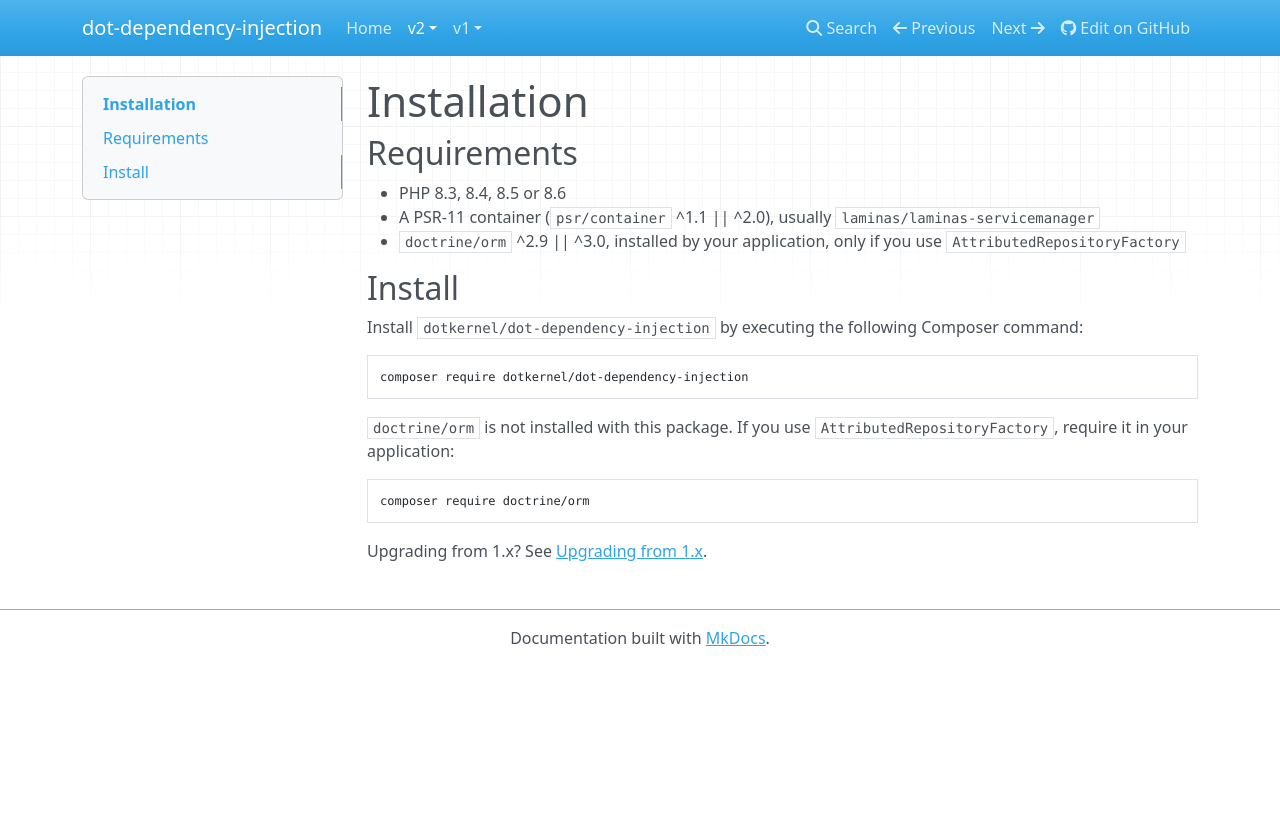
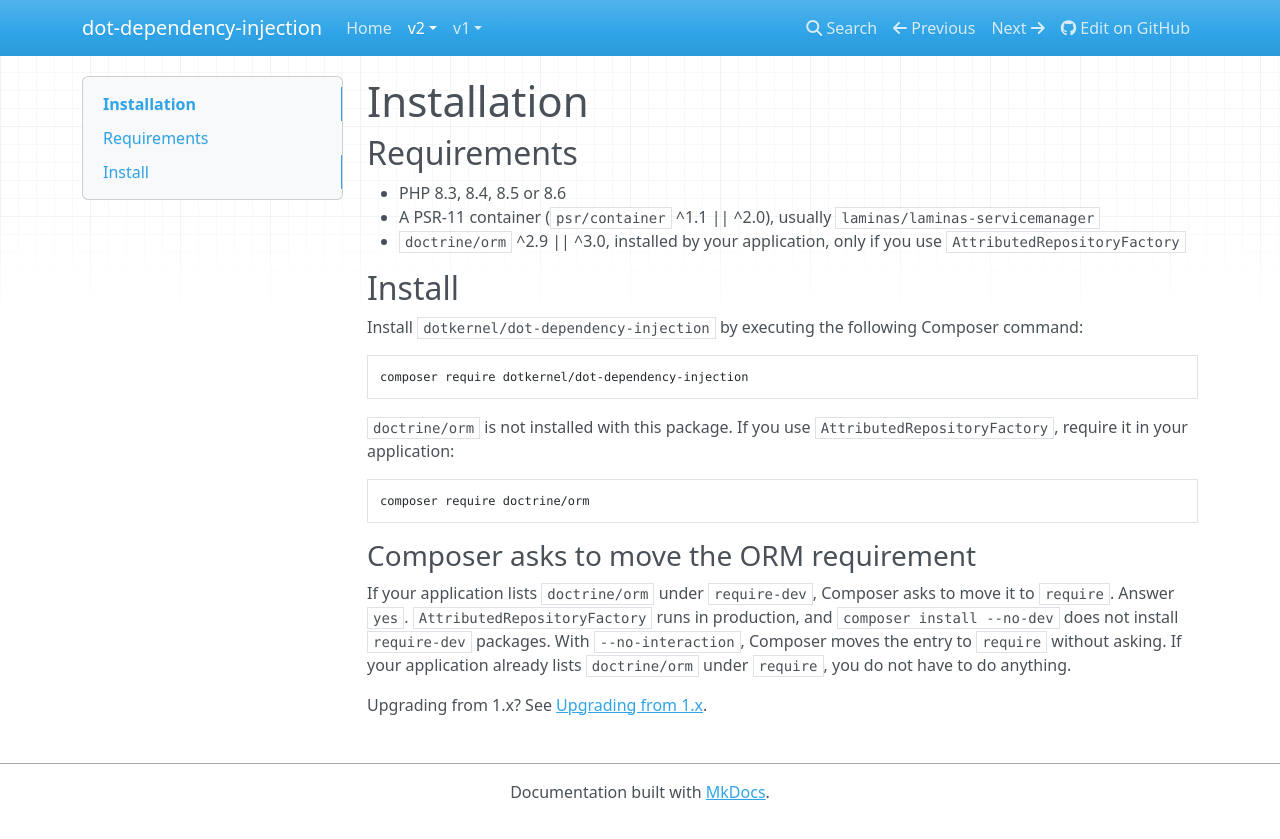
Before and after one commit to dotkernel/dot-dependency-injection, an MkDocs documentation site: the page built from docs/book/v2/installation.md, in a window 1280 px wide. Shown: the top 839 px of the page. Built offline with MkDocs 1.6.1, drawn with Linux system fonts in a browser that asks for light colours; nearby versions of some CDN libraries.

Commit message:
update composer regarding doctrine orm - based on review
Signed-off-by: bidi <bidi@apidemia.com>

````diff
--- a/docs/book/v2/installation.md
+++ b/docs/book/v2/installation.md
@@ -21,4 +21,12 @@ If you use `AttributedRepositoryFactory`, require it in your application:
 composer require doctrine/orm
 ```
 
+### Composer asks to move the ORM requirement
+
+If your application lists `doctrine/orm` under `require-dev`, Composer asks to move it to `require`.
+Answer `yes`.
+`AttributedRepositoryFactory` runs in production, and `composer install --no-dev` does not install `require-dev` packages.
+With `--no-interaction`, Composer moves the entry to `require` without asking.
+If your application already lists `doctrine/orm` under `require`, you do not have to do anything.
+
 Upgrading from 1.x? See [Upgrading from 1.x](upgrading.md).
````
Also changed, not shown: README.md (+2 -0 lines), docs/book/v2/factories/repository.md (+2 -0 lines), docs/book/v2/faq.md (+1 -0 lines), docs/book/v2/upgrading.md (+1 -1 lines).
